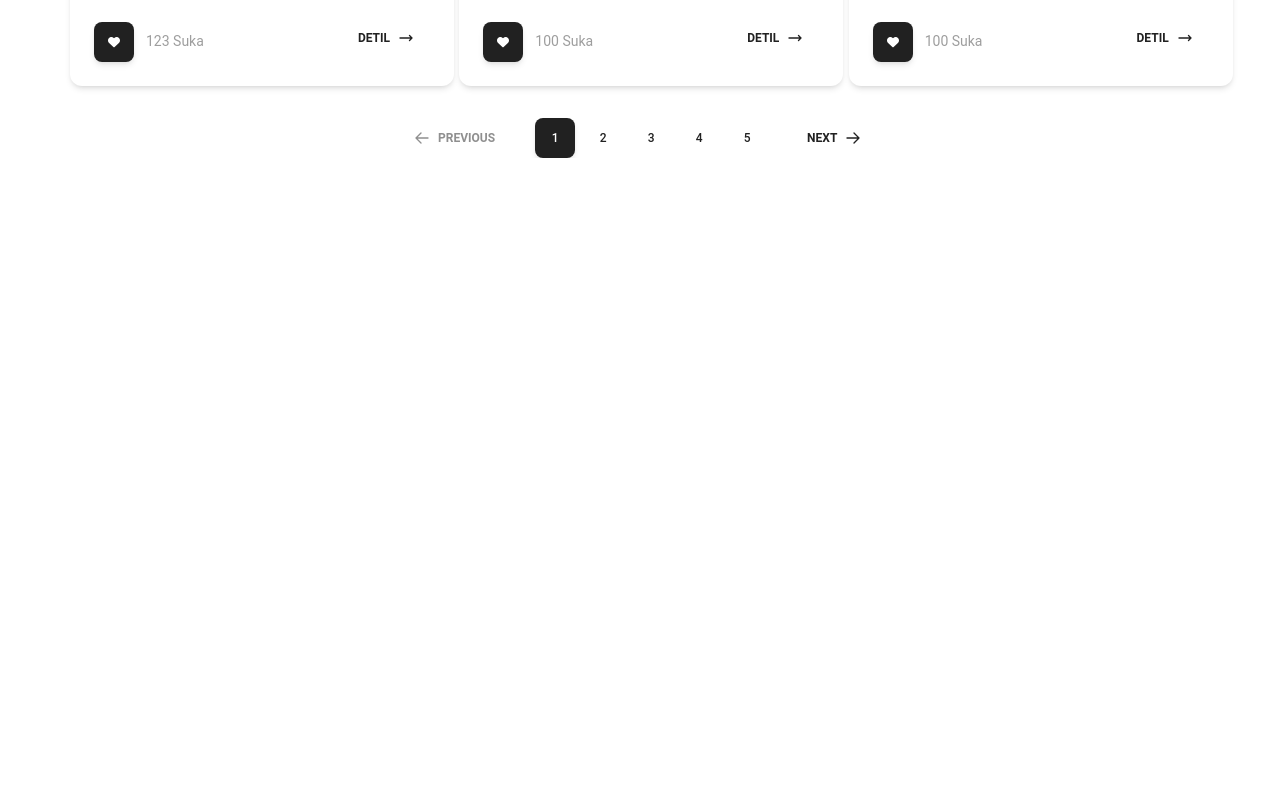
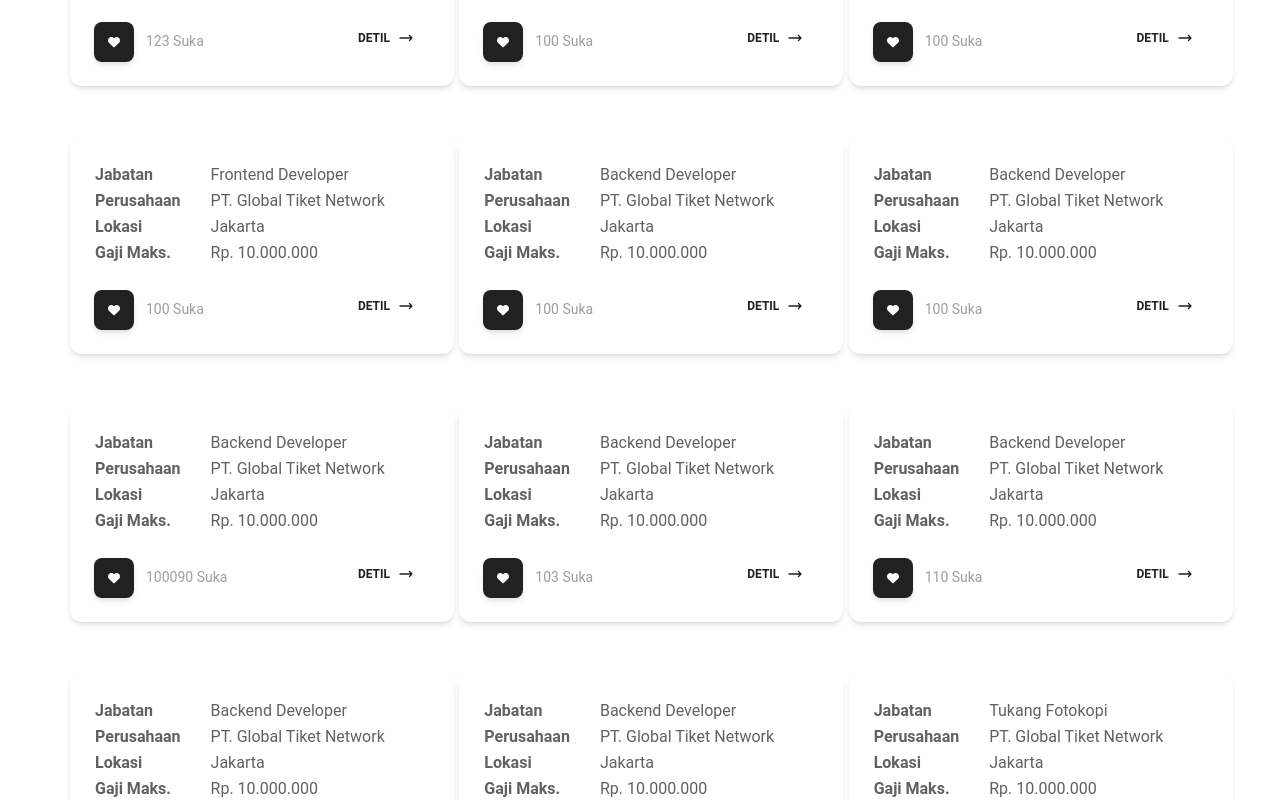
Before and after one commit to saprril/infoloker, a React (Vite) app: page / in a window 1280 px wide. Shown: the part 780-1580 px from the top of the page. Before the commit the page ends 938 px from the top, so only its background shows below. Built offline with nearby package versions, Linux system fonts and the light colour scheme.

Commit message:
Minor changes

```diff
--- /dev/null
+++ b/src/components/SearchBar.jsx
@@ -0,0 +1,25 @@
+// SearchBar.js
+import React, { useState } from 'react';
+
+export function SearchBar({ onSearch }) {
+    const [searchQuery, setSearchQuery] = useState('');
+
+    const handleSearch = () => {
+        onSearch(searchQuery);
+    };
+
+    return (
+        <div className="mb-4">
+            <input
+                type="text"
+                placeholder="Search..."
+                value={searchQuery}
+                onChange={(e) => setSearchQuery(e.target.value)}
+                className="w-full border p-2"
+            />
+            <button onClick={handleSearch} className="mt-2 p-2 bg-blue-500 text-white rounded">
+                Search
+            </button>
+        </div>
+    );
+}
--- a/src/pages/Home.jsx
+++ b/src/pages/Home.jsx
@@ -4,7 +4,8 @@ import { DefaultPagination } from '../components/DefaultPagination';
 export function Home() {
     // dummy data
     const jobs = [
-        {"no": 1,
+        {
+            "no": 1,
             "title": "Frontend Developer",
             "company": "PT. Global Tiket Network",
             "location": "Jakarta",
@@ -23,7 +24,8 @@ export function Home() {
             "closeAt": "2021-08-30T04:00:00.000Z",
             "likes": 100
         },
-    {"no": 2,
+        {
+            "no": 2,
             "title": "Backend Developer",
             "company": "PT. Global Tiket Network",
             "location": "Jakarta",
@@ -181,8 +183,188 @@ export function Home() {
             "updatedAt": "2021-08-20T04:00:00.000Z",
             "closeAt": "2021-08-30T04:00:00.000Z",
             "likes": 100
+        },
+        {
+            "no": 1,
+            "title": "Frontend Developer",
+            "company": "PT. Global Tiket Network",
+            "location": "Jakarta",
+            "maxSalary": "Rp. 10.000.000",
+            "minSalary": "Rp. 5.000.000",
+            "type": "Full Time",
+            "description": "Membuat aplikasi web menggunakan ReactJS",
+            "requirement": ["Menguasai ReactJS", "Menguasai HTML", "Menguasai CSS", "Menguasai Javascript"],
+            "benefit": ["Gaji ke-13", "THR", "Bonus"],
+            "maxUsia": 30,
+            "minUsia": 20,
+            "minEdu": "S1",
+            "status": "Open",
+            "createdAt": "2021-08-20T04:00:00.000Z",
+            "updatedAt": "2021-08-20T04:00:00.000Z",
+            "closeAt": "2021-08-30T04:00:00.000Z",
+            "likes": 100
+        },
+        {
+            "no": 2,
+            "title": "Backend Developer",
+            "company": "PT. Global Tiket Network",
+            "location": "Jakarta",
+            "maxSalary": "Rp. 10.000.000",
+            "minSalary": "Rp. 5.000.000",
+            "type": "Part Time",
+            "description": "Membuat aplikasi web menggunakan NodeJS",
+            "requirement": ["Menguasai NodeJS", "Menguasai PHP", "Mengendalikan Air"],
+            "benefit": ["Gaji ke-13", "THR", "Bonus"],
+            "maxUsia": 30,
+            "minUsia": 20,
+            "minEdu": "S1",
+            "status": "Open",
+            "createdAt": "2021-08-20T04:00:00.000Z",
+            "updatedAt": "2021-08-20T04:00:00.000Z",
+            "closeAt": "2021-08-30T04:00:00.000Z",
+            "likes": 100
+        },
+        {
+            "no": 3,
+            "title": "Backend Developer",
+            "company": "PT. Global Tiket Network",
+            "location": "Jakarta",
+            "maxSalary": "Rp. 10.000.000",
+            "minSalary": "Rp. 5.000.000",
+            "type": "Part Time",
+            "description": "Membuat aplikasi web menggunakan NodeJS",
+            "requirement": ["Menguasai NodeJS", "Menguasai PHP", "Mengendalikan Air"],
+            "benefit": ["Gaji ke-13", "THR", "Bonus"],
+            "maxUsia": 30,
+            "minUsia": 20,
+            "minEdu": "S1",
+            "status": "Open",
+            "createdAt": "2021-08-20T04:00:00.000Z",
+            "updatedAt": "2021-08-20T04:00:00.000Z",
+            "closeAt": "2021-08-30T04:00:00.000Z",
+            "likes": 100
+        },
+        {
+            "no": 4,
+            "title": "Backend Developer",
+            "company": "PT. Global Tiket Network",
+            "location": "Jakarta",
+            "maxSalary": "Rp. 10.000.000",
+            "minSalary": "Rp. 5.000.000",
+            "type": "Part Time",
+            "description": "Membuat aplikasi web menggunakan NodeJS",
+            "requirement": ["Menguasai NodeJS", "Menguasai PHP", "Mengendalikan Air"],
+            "benefit": ["Gaji ke-13", "THR", "Bonus"],
+            "maxUsia": 30,
+            "minUsia": 20,
+            "minEdu": "S1",
+            "status": "Open",
+            "createdAt": "2021-08-20T04:00:00.000Z",
+            "updatedAt": "2021-08-20T04:00:00.000Z",
+            "closeAt": "2021-08-30T04:00:00.000Z",
+            "likes": 100090
+        },
+        {
+            "no": 5,
+            "title": "Backend Developer",
+            "company": "PT. Global Tiket Network",
+            "location": "Jakarta",
+            "maxSalary": "Rp. 10.000.000",
+            "minSalary": "Rp. 5.000.000",
+            "type": "Part Time",
+            "description": "Membuat aplikasi web menggunakan NodeJS",
+            "requirement": ["Menguasai NodeJS", "Menguasai PHP", "Mengendalikan Air"],
+            "benefit": ["Gaji ke-13", "THR", "Bonus"],
+            "maxUsia": 30,
+            "minUsia": 20,
+            "minEdu": "S1",
+            "status": "Open",
+            "createdAt": "2021-08-20T04:00:00.000Z",
+            "updatedAt": "2021-08-20T04:00:00.000Z",
+            "closeAt": "2021-08-30T04:00:00.000Z",
+            "likes": 103
+        },
+        {
+            "no": 6,
+            "title": "Backend Developer",
+            "company": "PT. Global Tiket Network",
+            "location": "Jakarta",
+            "maxSalary": "Rp. 10.000.000",
+            "minSalary": "Rp. 5.000.000",
+            "type": "Part Time",
+            "description": "Membuat aplikasi web menggunakan NodeJS",
+            "requirement": ["Menguasai NodeJS", "Menguasai PHP", "Mengendalikan Air"],
+            "benefit": ["Gaji ke-13", "THR", "Bonus"],
+            "maxUsia": 30,
+            "minUsia": 20,
+            "minEdu": "S1",
+            "status": "Open",
+            "createdAt": "2021-08-20T04:00:00.000Z",
+            "updatedAt": "2021-08-20T04:00:00.000Z",
+            "closeAt": "2021-08-30T04:00:00.000Z",
+            "likes": 110
+        },
+        {
+            "no": 7,
+            "title": "Backend Developer",
+            "company": "PT. Global Tiket Network",
+            "location": "Jakarta",
+            "maxSalary": "Rp. 10.000.000",
+            "minSalary": "Rp. 5.000.000",
+            "type": "Part Time",
+            "description": "Membuat aplikasi web menggunakan NodeJS",
+            "requirement": ["Menguasai NodeJS", "Menguasai PHP", "Mengendalikan Air"],
+            "benefit": ["Gaji ke-13", "THR", "Bonus"],
+            "maxUsia": 30,
+            "minUsia": 20,
+            "minEdu": "S1",
+            "status": "Open",
+            "createdAt": "2021-08-20T04:00:00.000Z",
+            "updatedAt": "2021-08-20T04:00:00.000Z",
+            "closeAt": "2021-08-30T04:00:00.000Z",
+            "likes": 123
+        },
+        {
+            "no": 8,
+            "title": "Backend Developer",
+            "company": "PT. Global Tiket Network",
+            "location": "Jakarta",
+            "maxSalary": "Rp. 10.000.000",
+            "minSalary": "Rp. 5.000.000",
+            "type": "Part Time",
+            "description": "Membuat aplikasi web menggunakan NodeJS",
+            "requirement": ["Menguasai NodeJS", "Menguasai PHP", "Mengendalikan Air"],
+            "benefit": ["Gaji ke-13", "THR", "Bonus"],
+            "maxUsia": 30,
+            "minUsia": 20,
+            "minEdu": "S1",
+            "status": "Open",
+            "createdAt": "2021-08-20T04:00:00.000Z",
+            "updatedAt": "2021-08-20T04:00:00.000Z",
+            "closeAt": "2021-08-30T04:00:00.000Z",
+            "likes": 100
+        },
+        {
+            "no": 9,
+            "title": "Tukang Fotokopi",
+            "company": "PT. Global Tiket Network",
+            "location": "Jakarta",
+            "maxSalary": "Rp. 10.000.000",
+            "minSalary": "Rp. 5.000.000",
+            "type": "Part Time",
+            "description": "Membuat aplikasi web menggunakan NodeJS",
+            "requirement": ["Menguasai NodeJS", "Menguasai PHP", "Mengendalikan Air"],
+            "benefit": ["Gaji ke-13", "THR", "Bonus"],
+            "maxUsia": 30,
+            "minUsia": 20,
+            "minEdu": "S1",
+            "status": "Open",
+            "createdAt": "2021-08-20T04:00:00.000Z",
+            "updatedAt": "2021-08-20T04:00:00.000Z",
+            "closeAt": "2021-08-30T04:00:00.000Z",
+            "likes": 100
+        },
 
-        }
     ];
 
     return (
```
Also changed, not shown: src/components/SearchColumn.jsx (deleted). Lines whose indentation alone changed are shown as unchanged.
